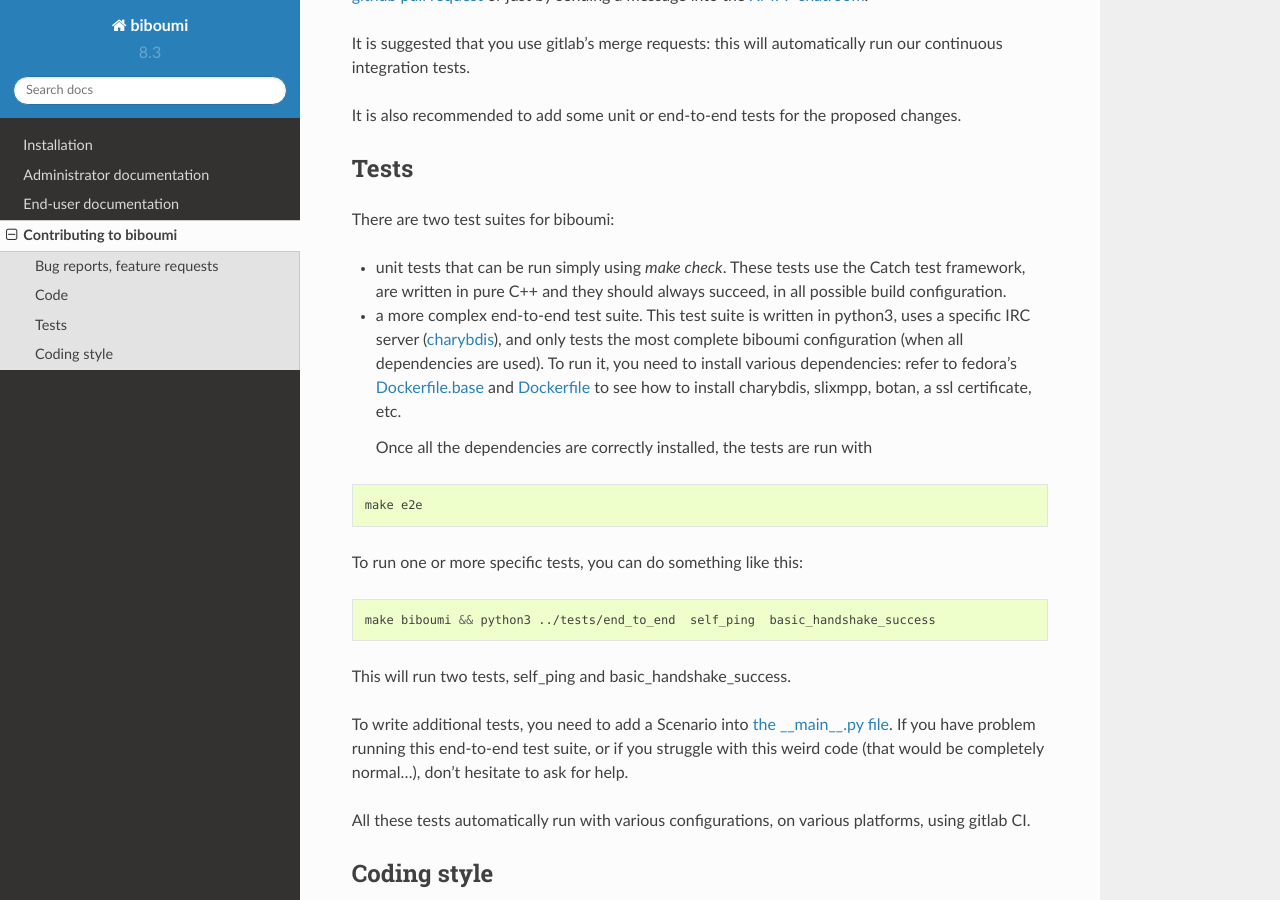
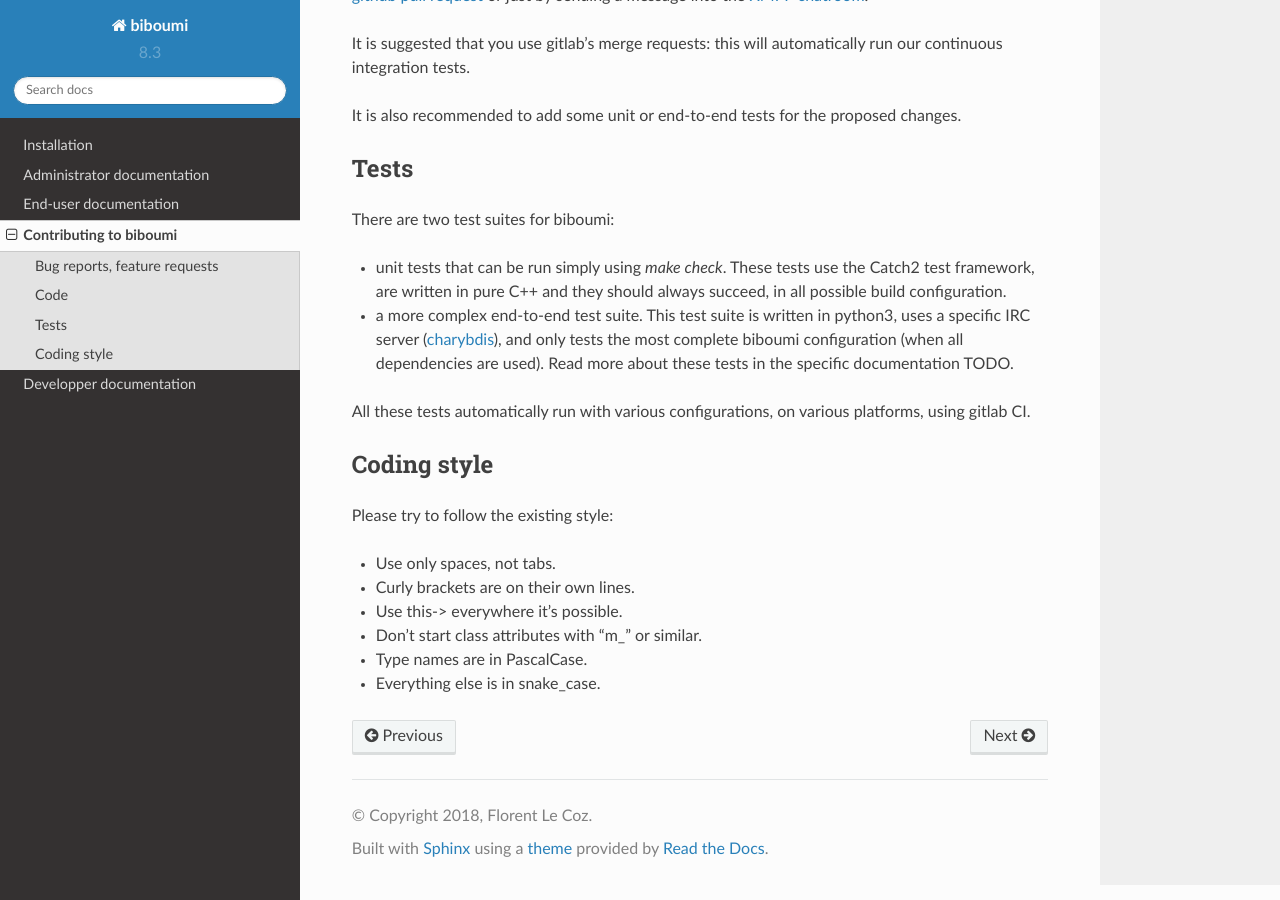
Before and after one commit to louiz/biboumi, a Sphinx documentation site: the page built from doc/contributing.rst, in a window 1280 px wide and 900 px high, scrolled down 816 px. Built offline with Sphinx 7.4.7 and the Read the Docs theme 2.0.0, drawn with Linux system fonts in a browser that asks for light colours.

Commit message:
Add a doc describing how to write e2e tests

```diff
--- a/CHANGELOG.rst
+++ b/CHANGELOG.rst
@@ -24,6 +24,12 @@
   defaults to the empty string, which means “disabled”.  This value can
   still be set at configure time by passing the option "-DWATCHDOG_SEC=20”
   to cmake, if you want to enable the systemd watchdog.
+
+For developers
+--------------
+- The end-to-end tests have been refactored, cleaned and simplified a lot.
+  A tutorial and a documentation have been written. It should now be easy
+  to write a test that demonstrates a bug or a missing feature.
 
 Version 8.3 - 2018-06-01
 ========================
--- a/doc/contributing.rst
+++ b/doc/contributing.rst
@@ -50,35 +50,13 @@
 There are two test suites for biboumi:
 
 - unit tests that can be run simply using `make check`.
-  These tests use the Catch test framework, are written in pure C++
+  These tests use the Catch2 test framework, are written in pure C++
   and they should always succeed, in all possible build configuration.
 
 - a more complex end-to-end test suite. This test suite is written in python3,
   uses a specific IRC server (`charybdis`_), and only tests the most complete
-  biboumi configuration (when all dependencies are used). To run it, you need
-  to install various dependencies: refer to fedora’s `Dockerfile.base`_ and
-  `Dockerfile`_ to see how to install charybdis, slixmpp, botan, a ssl
-  certificate, etc.
-
-  Once all the dependencies are correctly installed, the tests are run with
-
-.. code-block:: sh
-
-  make e2e
-
-To run one or more specific tests, you can do something like this:
-
-.. code-block:: sh
-
-  make biboumi && python3 ../tests/end_to_end  self_ping  basic_handshake_success
-
-This will run two tests, self_ping and basic_handshake_success.
-
-To write additional tests, you need to add a Scenario
-into `the __main__.py file`_. If you have problem running this end-to-end
-test suite, or if you struggle with this weird code (that would be
-completely normal…), don’t hesitate to ask for help.
-
+  biboumi configuration (when all dependencies are used).
+  Read more about these tests in the specific documentation TODO.
 
 All these tests automatically run with various configurations, on various
 platforms, using gitlab CI.
--- a/doc/index.rst
+++ b/doc/index.rst
@@ -21,3 +21,4 @@
    admin
    user
    contributing
+   developper
```
Also changed, not shown: doc/developper.rst (added, +240 -0 lines).
